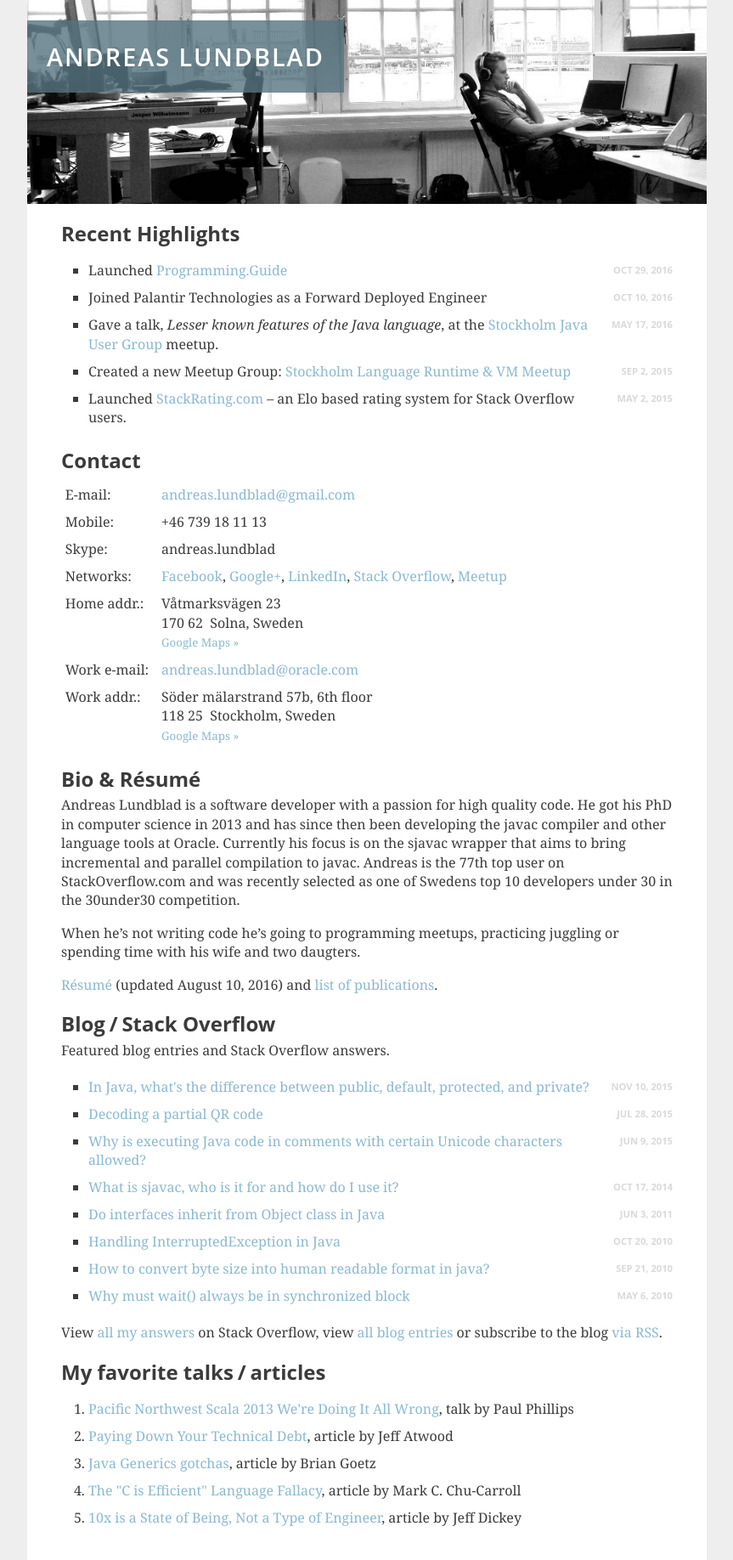
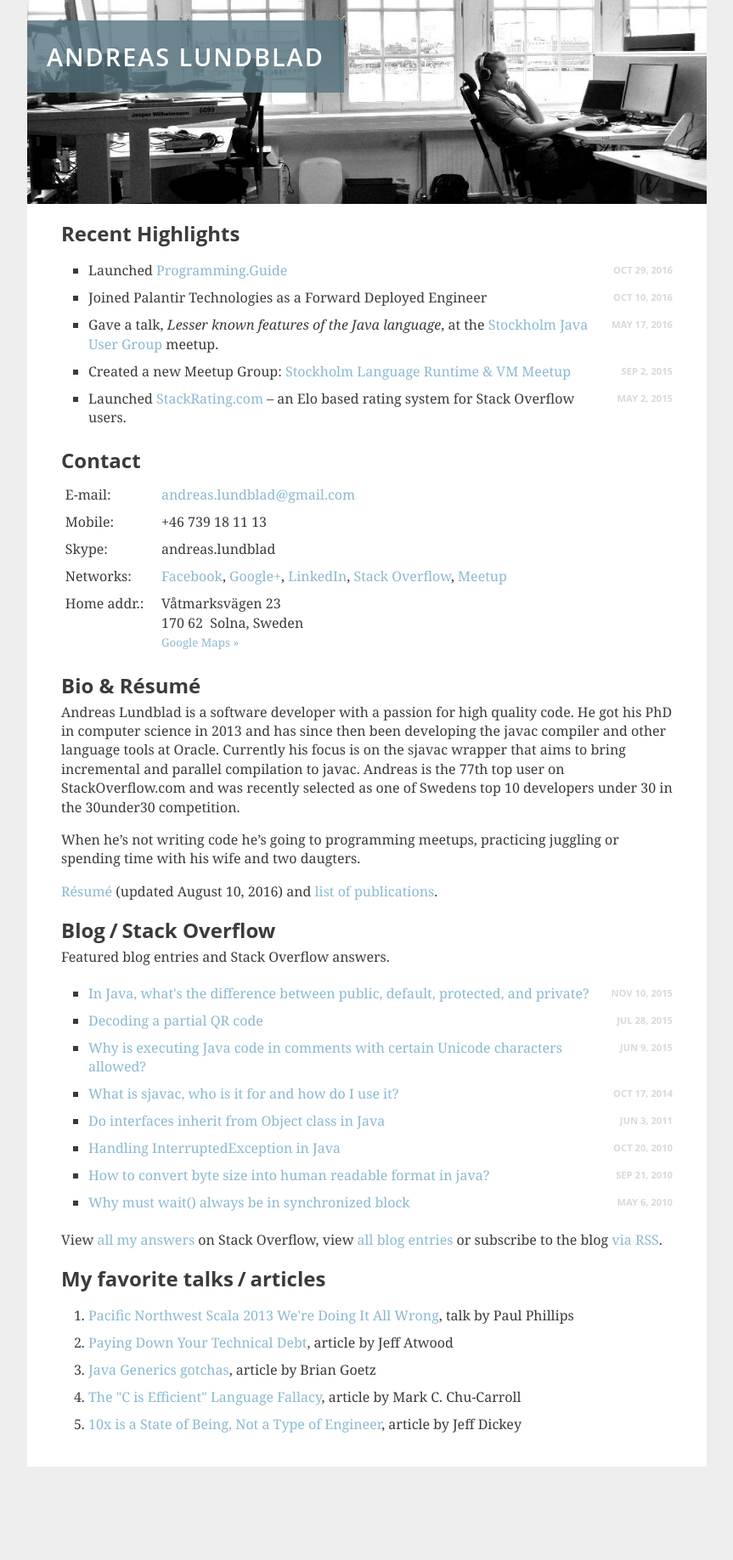
Before and after one commit to aioobe/aioobe.github.io, a Jekyll site: the page built from index.html, in a window 1280 px wide. Shown: the whole page at 85% size, without its empty margins (208-1071 px from the left). Built offline with Jekyll 4.4.1, drawn with Linux system fonts in a browser that asks for light colours; after the commit the page ends 1726 px from its top, so only the background shows below that.

Commit message:
Removed oracle email and address.

```diff
--- a/index.html
+++ b/index.html
@@ -76,18 +76,6 @@ featured:
             <small><a href="https://goo.gl/maps/lmjC6">Google Maps &raquo;</a></small>
         </div>
     </div>
-    <div>
-        <div>Work&nbsp;e-mail:</div>
-        <div><a href="mailto:andreas.lundblad@oracle.com">andreas.lundblad@&shy;oracle.com</a></div>
-    </div>
-    <div>
-        <div>Work&nbsp;addr.:</div>
-        <div>
-            S&ouml;der m&auml;larstrand 57b, 6th floor<br />
-            118 25&nbsp;&nbsp;Stockholm, Sweden<br />
-            <small><a href="http://goo.gl/maps/3nupZ">Google Maps &raquo;</a></small>
-        </div>
-    </div>
 </div>
 
 
```
